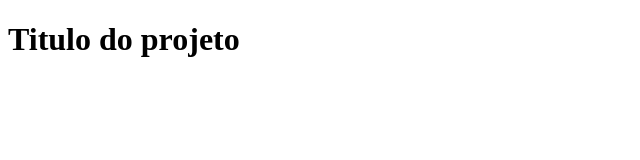
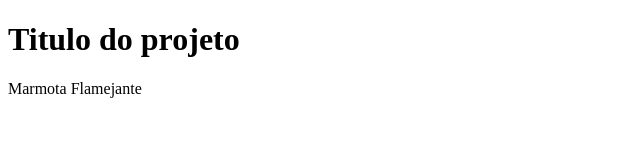
Before and after one commit to ThomazWebFront-end/html-css, a plain HTML site: page atividae 1/atividade2.html in a window 1280 px wide. Shown: the whole page, without its empty margins (0-640 px from the left). Drawn offline with Linux system fonts and the light colour scheme.

Commit message:
Update atividade2.html

```diff
--- a/atividae 1/atividade2.html
+++ b/atividae 1/atividade2.html
@@ -8,5 +8,6 @@
 </head>
 <body>
     <h1>Titulo do projeto</h1>
+    <p>Marmota Flamejante</p>
 </body>
 </html>
```
